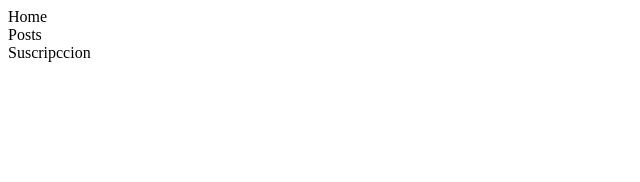
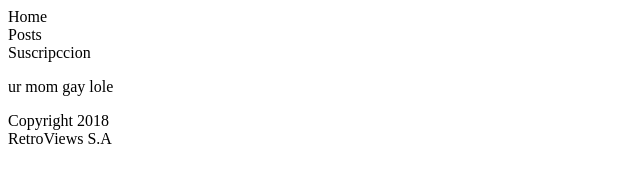
Before and after one commit to SIRomaniejko/RetroViews2, a plain HTML site: page index.html in a window 1280 px wide. Shown: the whole page, without its empty margins (0-640 px from the left). Drawn offline with Linux system fonts and the light colour scheme.

Commit message:
principio de ajax

```diff
--- /dev/null
+++ b/home.html
@@ -0,0 +1 @@
+<p>ur mom gay lole</p>
--- a/index.html
+++ b/index.html
@@ -5,8 +5,7 @@
     <meta http-equiv="X-UA-Compatible" content="IE=edge">
     <title>Page Title</title>
     <meta name="viewport" content="width=device-width, initial-scale=1">
-    <link rel="stylesheet" type="text/css" media="screen" href="main.css" />
-    <script src="main.js"></script>
+    <link rel="stylesheet" type="text/css" media="screen" href="css/main.css" />
 </head>
 <body>
     <nav class="flex-nav">
@@ -14,5 +13,13 @@
         <div>Posts</div>
         <div>Suscripccion</div>
     </nav>
+    <div class="js-container">
+
+    </div>
+    <footer class="flex-foot">
+        <div>Copyright 2018</div>
+        <div>RetroViews S.A</div>
+    </footer>
+    <script type="text/javascript" src="js/ajax.js"></script>
 </body>
 </html>
--- a/js/ajax.js
+++ b/js/ajax.js
@@ -0,0 +1,8 @@
+let container = document.querySelector(".js-container");
+document.addEventListener("DOMContentLoaded", function(){
+    fetch("home.html").then(respuesta=>{
+        console.log("funciona");
+        respuesta.text().then(regreso=>
+            container.innerHTML = regreso)
+    })
+})
```
